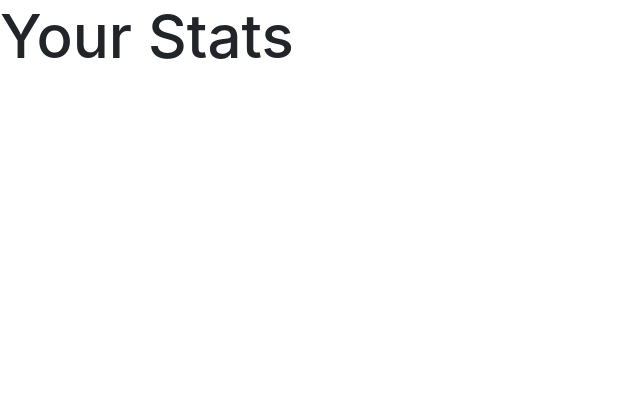
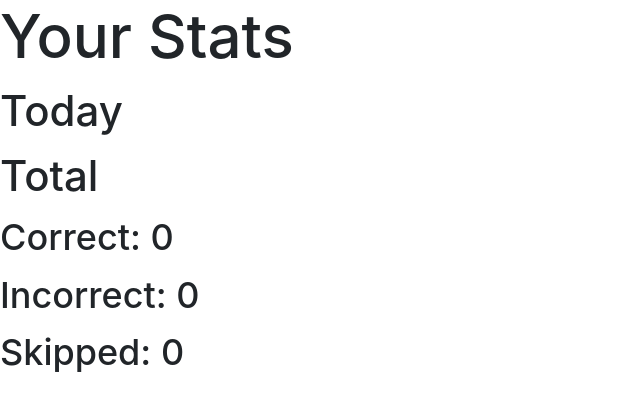
Before and after one commit to CurtainUp/speech-dewey, a React (Create React App) app: page /stats in a window 1280 px wide. Shown: the top 410 px of the page, without its empty margins (0-640 px from the left). Built offline with nearby package versions, Linux system fonts and the light colour scheme; no server answers.

Commit message:
Stats page pulls overall scores for correct, skipped, and incorrect

```diff
--- a/src/components/quiz/QuizScore.js
+++ b/src/components/quiz/QuizScore.js
@@ -1,8 +1,5 @@
 import React from 'react';
 import { Button, Modal, ModalHeader, ModalBody, ModalFooter } from 'reactstrap';
-import { Link } from 'react-router-dom'
-import API from '../../modules/API/API'
-import UserSession from '../../modules/User/UserSession'
 
 class QuizScore extends React.Component {
   constructor(props) {
--- a/src/components/stats/Stats.js
+++ b/src/components/stats/Stats.js
@@ -1,6 +1,41 @@
 import React, { Component } from 'react'
+import { Container, Row, Col } from 'reactstrap';
+import API from "../../modules/API/API"
+import UserSession from '../../modules/User/UserSession'
 
 export default class Stats extends Component {
+  state = {
+    dailyCorrect: 0,
+    dailyIncorrect: 0,
+    dailySkipped: 0,
+    overallCorrect: 0,
+    overallIncorrect: 0,
+    overallSkipped: 0
+  }
+
+  getOverallTally = () => {
+    let overall = {
+      overallCorrect: 0,
+      overallIncorrect: 0,
+      overallSkipped: 0
+    }
+    let currentUser = UserSession.getUser()
+    return API.getUserScoreData(currentUser)
+      .then(score => {
+        let allscores = score
+        allscores.map(score => {
+          if (score.status === "correct") {
+            overall.overallCorrect += 1
+          } else if (score.status === "incorrect") {
+            overall.overallIncorrect += 1
+          } else {
+            overall.overallSkipped += 1
+          } return overall
+        })
+      })
+      // .then(() => { return console.table(overall)})
+      .then(() => { return this.setState({overallCorrect: overall.overallCorrect, overallIncorrect: overall.overallIncorrect, overallSkipped: overall.overallSkipped})})
+  }
 
   // Basic function to calculate percent of correct answers
   getPercentageCorrect = (right, total) => {
@@ -9,11 +44,28 @@ export default class Stats extends Component {
     return percentCorrect
   }
 
+componentDidMount = () => {
+  this.getOverallTally()
+}
+
   render() {
     return (
-      <div>
-        <h1>Your Stats</h1>
-      </div>
+      <Container>
+        <Row>
+          <h1>Your Stats</h1>
+        </Row>
+        <Row>
+          <Col>
+            <h3>Today</h3>
+          </Col>
+          <Col>
+            <h3>Total</h3>
+            <h4>Correct: {this.state.overallCorrect}</h4>
+            <h4>Incorrect: {this.state.overallIncorrect}</h4>
+            <h4>Skipped: {this.state.overallSkipped}</h4>
+          </Col>
+        </Row>
+      </Container>
     )
   }
 }
```
